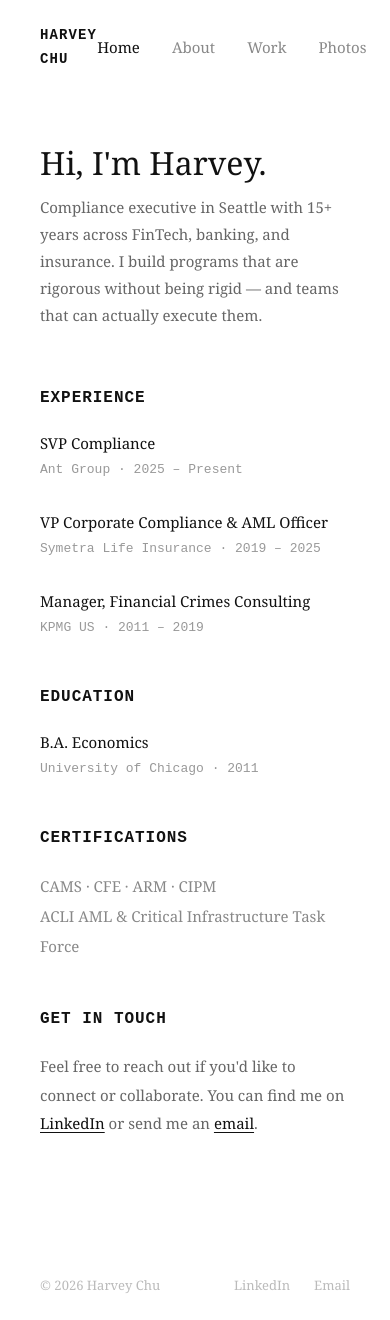
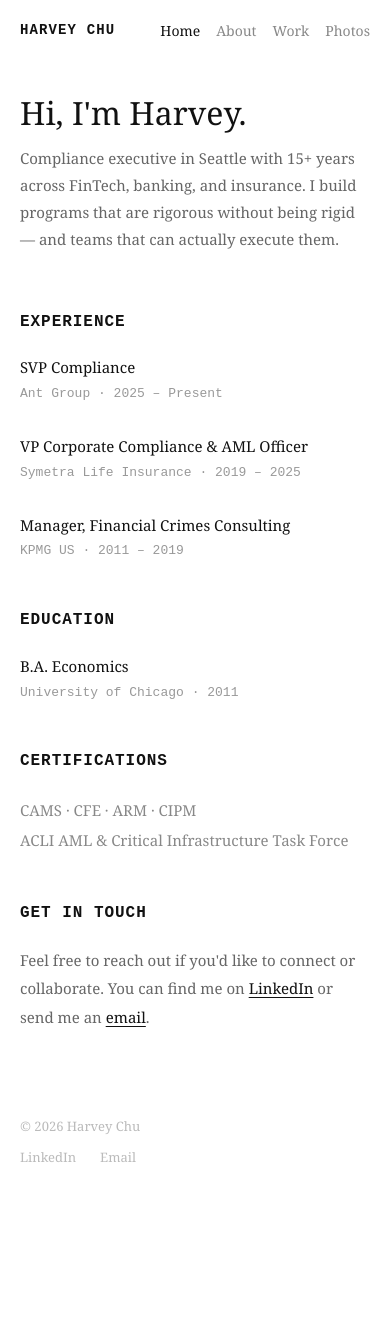
Before and after one commit to understandmykiwi/my-portfolio, a SvelteKit app: page / in a window 390 px wide. After the commit the page ends 1188 px from the top, so only its background shows below. Built offline with nearby package versions, Linux system fonts and the light colour scheme.

Commit message:
center layout and make responsive

```diff
--- a/src/routes/+layout.svelte
+++ b/src/routes/+layout.svelte
@@ -34,12 +34,21 @@
     color: #111;
   }
 
+  /* Centered wrapper for all content */
+  :global(body > *) {
+    width: 100%;
+  }
+
   nav {
     display: flex;
     justify-content: space-between;
     align-items: center;
-    padding: 1.5rem 2.5rem;
+    padding: 1.5rem 2rem;
+    max-width: 800px;
+    margin: 0 auto;
+    width: 100%;
   }
+
   .logo {
     font-family: 'Courier New', monospace;
     font-weight: 700;
@@ -49,44 +58,80 @@
     text-decoration: none;
     color: #111;
   }
+
   .nav-links {
     display: flex;
-    gap: 2rem;
+    gap: 1.5rem;
   }
+
   .nav-links a {
     font-family: Georgia, serif;
     font-size: 15px;
     text-decoration: none;
     color: #888;
   }
+
   .nav-links a:hover,
   .nav-links a.active {
     color: #111;
   }
 
   main {
-    max-width: 760px;
-    padding: 3rem 2.5rem 5rem;
+    max-width: 800px;
+    margin: 0 auto;
+    padding: 3rem 2rem 5rem;
+    width: 100%;
   }
 
   footer {
-    padding: 1.5rem 2.5rem;
+    max-width: 800px;
+    margin: 0 auto;
+    padding: 1.5rem 2rem;
     display: flex;
     justify-content: space-between;
     align-items: center;
     font-size: 13px;
     color: #bbb;
-    margin-top: 2rem;
+    width: 100%;
   }
+
   .footer-links {
     display: flex;
     gap: 1.5rem;
   }
+
   footer a {
     color: #bbb;
     text-decoration: none;
   }
+
   footer a:hover {
     color: #888;
   }
+
+  /* Mobile — phones */
+  @media (max-width: 600px) {
+    nav {
+      padding: 1.2rem 1.25rem;
+    }
+
+    .nav-links {
+      gap: 1rem;
+    }
+
+    .nav-links a {
+      font-size: 14px;
+    }
+
+    main {
+      padding: 2rem 1.25rem 4rem;
+    }
+
+    footer {
+      padding: 1.25rem 1.25rem;
+      flex-direction: column;
+      align-items: flex-start;
+      gap: 0.5rem;
+    }
+  }
 </style>
```
